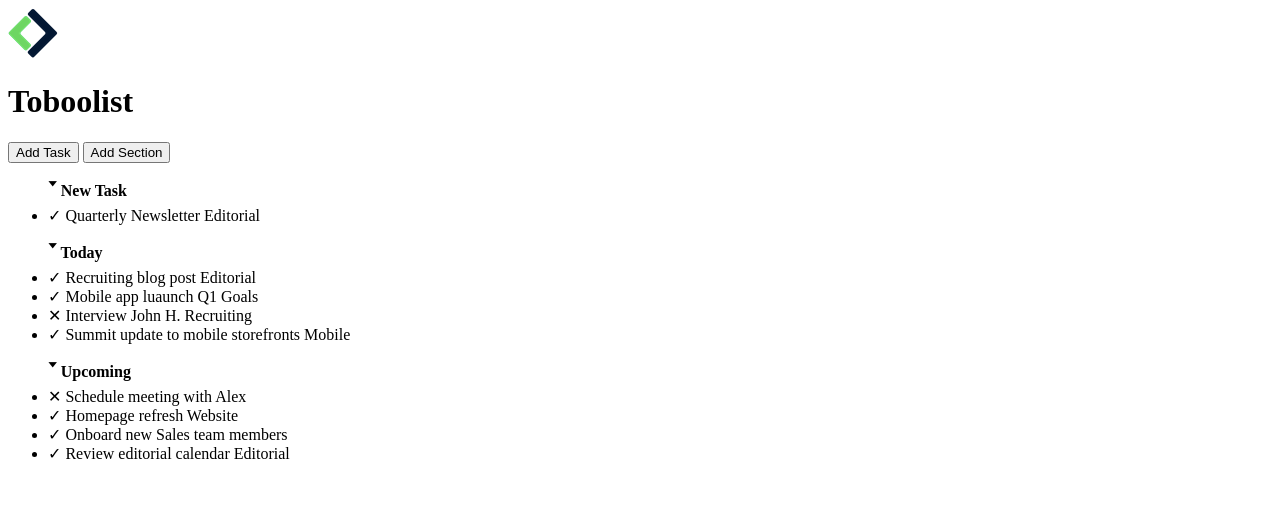
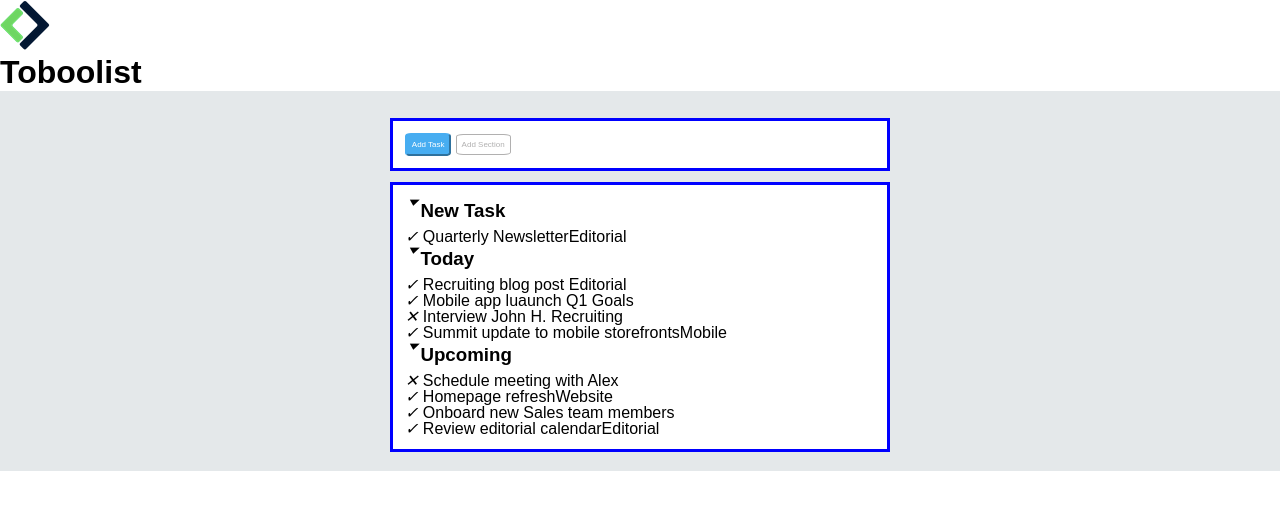
Before and after one commit to simla04/html-css-toboolist, a plain HTML site: page index.html in a window 1280 px wide. Drawn offline with Linux system fonts and the light colour scheme.

Commit message:
work in progress

```diff
--- a/css/style.css
+++ b/css/style.css
@@ -3,10 +3,12 @@
     margin: 0;
     padding: 0;
     box-sizing: border-box;
+    font-family: sans-serif;
 }
 
 li {
     list-style: none;
+    line-height: 1rem;
 }
 
 .menu, .container{
@@ -16,13 +18,35 @@ li {
     background-color: white ;
 }
 
-
 main {
     background-color: rgb(228, 232, 234);
+    padding: 1rem 0rem 1rem 0rem;
 }
 
+
 .menu{
-    margin: 0.7rem auto;
+    margin:0.7rem auto;
+
+}
+
+.menu button{
+    font-size: 0.5rem;
+    border-radius: 13%;
+    padding: 0.3rem
+}
+
+.button1{
+    background-color:rgba(71, 173, 241, 1);
+    border-color: rgba(71, 173, 241, 1);
+
+    color: white;
+}
+
+.button2{
+    border: rgb(177, 176, 176) solid 1px;
+    color: rgb(177, 176, 176);
+    background-color: white;
+
 }
 
 .container{
--- a/index.html
+++ b/index.html
@@ -5,12 +5,19 @@
     <meta http-equiv="X-UA-Compatible" content="IE=edge">
     <meta name="viewport" content="width=device-width, initial-scale=1.0">
     <title>Toboolist</title>
+    <link rel="stylesheet" href="./css/style.css">
 </head>
 <body>
 
 <header>
-    <img src="./img/Logo.png" alt="logo">
-    <h1>Toboolist</h1>
+    <div class="headsite">
+        <div class="logo">
+            <img src="./img/Logo.png" alt="logo">
+        </div>
+        <div class="title">
+            <h1> Toboolist  </h1>
+        </div>
+    </div>
 </header>
 
 <main>
@@ -19,46 +26,52 @@
         <button class="button2">Add Section</button>
     </div>
 
+    <div class="container">
+        <div class="intestazione1">
+        <h3><i class="arrow">&#129171;</i>
+              New Task</h3>
+        <ul>
+            <li>
+                <i class="tick">&#10003;</i>
+                Quarterly Newsletter<span class="blue-back">Editorial</span>
+            </li>
+        </ul>
+        </div>
 
-    <!--parte intestazione -->
-    <div class="intestazione1">
-        <ul><strong> &#129171; New Task </strong>
-            <li> &#10003; Quarterly Newsletter    <span class="blue-back">Editorial</span></li>
+        <div class="intestazione2">
+        <h3><i class="arrow">&#129171;</i>
+            Today</h3>
+        <ul>
+            <li> <i class="tick">&#10003;</i>
+                 Recruiting blog post  <span class="blue-back">Editorial</span></li>
+            <li><i class="tick">&#10003;</i>
+
+                 Mobile app luaunch  <span class="purple-back">Q1 Goals</span></li>
+            <li> <i class="wrong">&#10005;</i>
+
+                 Interview John H. <span class="green-back">Recruiting</span>
+                </li>
+            <li><i class="tick">&#10003;</i>
+                 Summit update to mobile storefronts<span class="orange-back">Mobile</span></li>
         </ul>
+         </div>
 
-
+        <div class="intestazione3">
+        <h3><i class="arrow">&#129171;</i>
+            Upcoming</h3>
+         <ul>
+            <li> <i class="wrong">&#10005;</i>
+                Schedule meeting with Alex  </li>
+            <li> <i class="tick">&#10003;</i>
+                  Homepage refresh<span class="fucsia-back">Website</span></li>
+            <li> <i class="tick"> &#10003;</i>
+                 Onboard new Sales team members<span class="green2-back"></span></li>
+            <li>
+                 <i class="tick">&#10003;</i>
+                Review editorial calendar<span class="blue-back">Editorial</span></li>
+        </ul>
+        </div>
     </div>
-
-
-    <div class="intestazione2">
-        <ul><strong> &#129171; Today </strong>
-            <li> &#10003; Recruiting blog post  <span class="blue-back">Editorial</span></li>
-            <li> &#10003; Mobile app luaunch  <span class="purple-back">Q1 Goals</span></li>
-            <li> &#10005; Interview John H. <span class="green-back">Recruiting</span></li>
-            <li> &#10003; Summit update to mobile storefronts  <span class="orange-back">Mobile</span></li>
-        </ul>
-    </div>
-
-
-    <div class="intestazione3">
-         <ul><strong> &#129171; Upcoming </strong>
-            <li> &#10005; Schedule meeting with Alex  </li>
-            <li> &#10003; Homepage refresh <span class="fucsia-back">Website</span></li>
-            <li> &#10003; Onboard new Sales team members  <span class="green2-back"></span></li>
-            <li> &#10003; Review editorial calendar  <span class="blue-back">Editorial</span></li>
-        </ul>
-
-
-
-
-    </div>
-
-
 </main>
-
-
-
-
-
 </body>
 </html>
```
